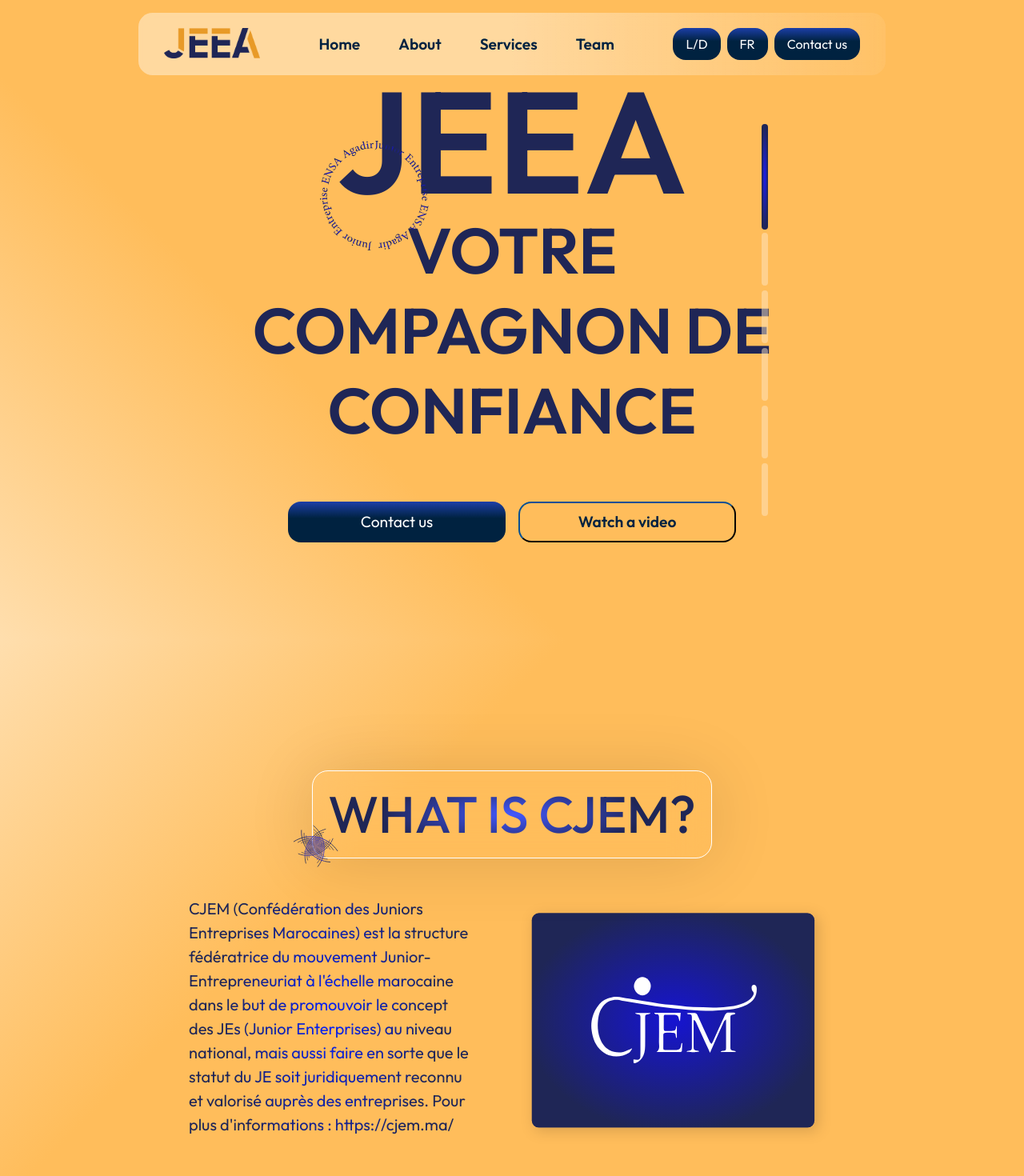
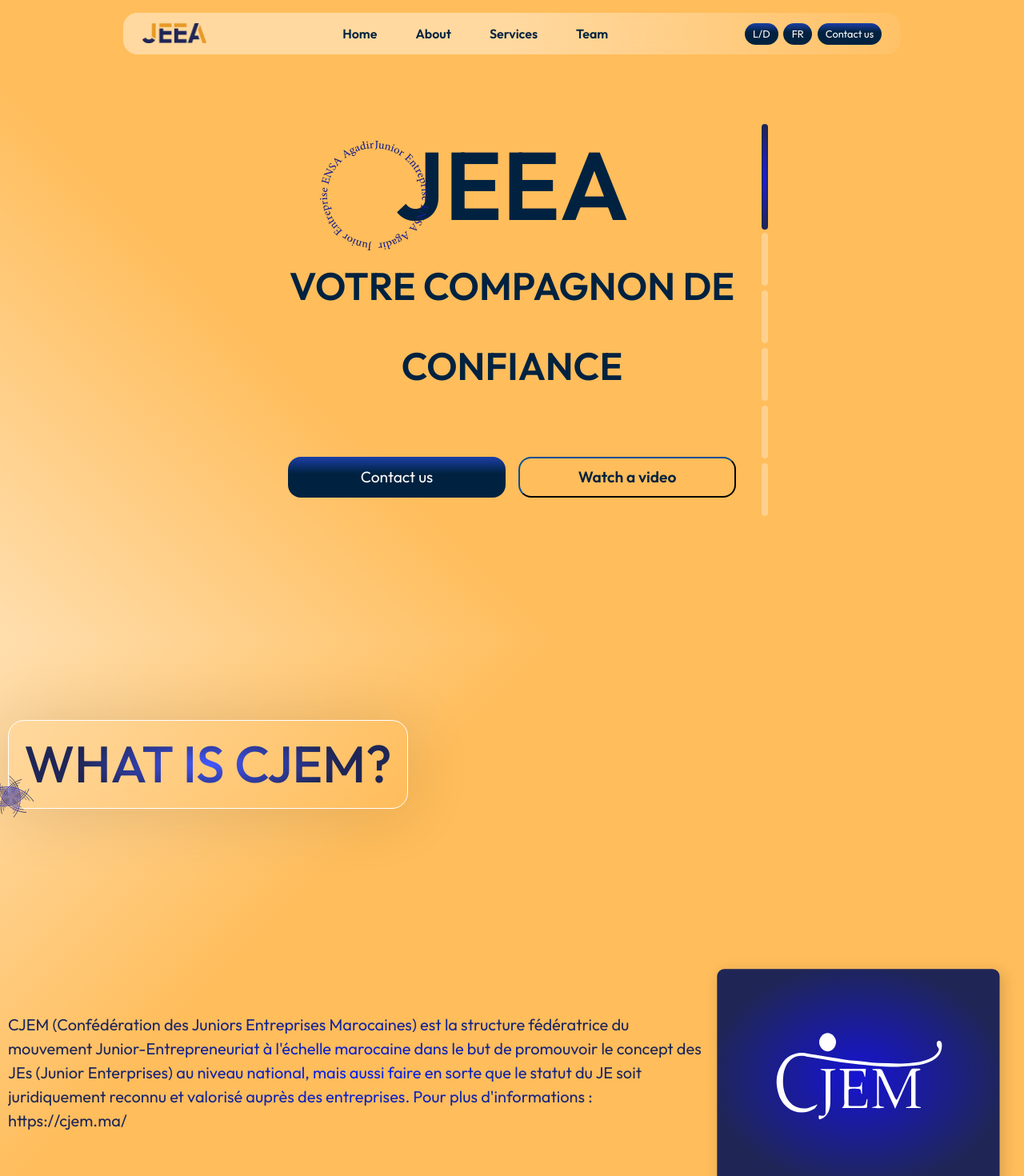
Before and after one commit to hamza-ihind/JEEA_Project, a React (Create React App) app in the folder frontend/: page / in a window 1280 px wide. Shown: the top 1470 px of the page at 80% size. Built offline with nearby package versions, Linux system fonts and the light colour scheme.

Commit message:
changes in code, and some repari

```diff
--- a/frontend/src/components/Cjem/Cjem.scss
+++ b/frontend/src/components/Cjem/Cjem.scss
@@ -9,13 +9,10 @@
   );
 
   &__container {
-    width: 80%;
-    margin: 0 auto;
+    width: 100%;
     display: flex;
     flex-direction: column;
-    justify-content: center;
-    align-items: center;
-    gap: 40px;
+    justify-content: space-around;
 
     .title__container {
       position: relative;
@@ -50,25 +47,23 @@
 
     .content {
       display: flex;
-      justify-content: center;
+      justify-content: space-around;
       align-items: center;
-      gap: 60px;
-      flex-wrap: wrap;
+
       .paragraph {
-        max-width: 350px;
         font-weight: 400;
         font-size: 20px;
         line-height: 30px;
         background: radial-gradient(
-            38.44% 68.39% at 50% 50%,
-            #0621fe 0%,
-            #1f2656 100%
-          )
-          /* warning: gradient uses a rotation that is not supported by CSS and may not behave as expected */;
+          38.44% 68.39% at 50% 50%,
+          #0621fe 0%,
+          #1f2656 100%
+        );
         -webkit-background-clip: text;
         -webkit-text-fill-color: transparent;
         background-clip: text;
       }
+
       .cjemImg {
         width: 398px;
         height: 302px;
--- a/frontend/src/components/Hero/Hero.jsx
+++ b/frontend/src/components/Hero/Hero.jsx
@@ -10,7 +10,7 @@
       <img src={Decoration} alt="decoration" className="hero__decoration" />
       <div className="hero__content">
         <div className="hero__content-text">
-          <span style={{ fontSize: 180 }}>JEEA</span> <br /> VOTRE COMPAGNON DE
+          <span style={{ fontSize: 120 }}>JEEA</span> <br /> VOTRE COMPAGNON DE
           CONFIANCE
         </div>
         <div className="hero__content-buttons">
--- a/frontend/src/components/Hero/Hero.scss
+++ b/frontend/src/components/Hero/Hero.scss
@@ -5,7 +5,6 @@
     rgba(255, 255, 255, 0.5) 0%,
     rgba(255, 189, 91, 1) 34%
   );
-
   display: flex;
   justify-content: center;
   align-items: center;
@@ -29,15 +28,16 @@
     justify-content: center;
     align-items: center;
     flex-direction: column;
+    gap: 2rem;
 
-    gap: 2rem;
     &-text {
-      color: var(--secondary-color);
+      color: var(--dark-color);
       line-height: 100px;
-      font-size: 5rem;
+      font-size: 3rem;
       font-weight: 1000;
       margin-bottom: 2rem;
     }
+
     &-buttons {
       display: flex;
       gap: 1rem;
--- a/frontend/src/components/navbar/Navbar.scss
+++ b/frontend/src/components/navbar/Navbar.scss
@@ -3,7 +3,7 @@
   display: flex;
   justify-content: center;
   align-items: center;
-  padding: 1rem 3.5rem;
+  padding: 1rem 2rem;
   position: fixed;
   width: 100%;
 
@@ -11,7 +11,7 @@
     display: flex;
     justify-content: space-between;
     width: 80%;
-    padding: 1.2rem 2rem;
+    padding: 0.8rem 1.5rem;
     background: linear-gradient(
       90deg,
       rgba(255, 255, 255, 0.418) 50%,
@@ -20,10 +20,12 @@
     backdrop-filter: blur(8px);
     border-radius: 1.1rem;
   }
+
   &__img {
     height: 100%;
-    width: 120px;
+    width: 80px;
   }
+
   &__links {
     display: flex;
     justify-content: space-between;
@@ -32,19 +34,22 @@
     padding: 0;
     margin: 0;
     gap: 3em;
+
     li,
     a {
-      font-size: 1.2rem;
+      font-size: 1rem;
       font-weight: 600;
       text-decoration: none;
       color: var(--dark-color);
       transition: all 0.3s;
     }
+
     li,
     a:hover {
       color: var(--secondary-color);
     }
   }
+
   &__features {
     display: flex;
     justify-content: space-between;
@@ -52,14 +57,16 @@
     list-style: none;
     padding: 0;
     margin: 0;
-    gap: 0.5em;
+    gap: 0.4em;
+
     li {
-      font-size: 1rem;
+      font-size: 0.8rem;
       font-weight: 600;
       text-decoration: none;
       color: black;
     }
   }
+
   &__button {
     background: linear-gradient(
       0deg,
@@ -69,6 +76,6 @@
     color: white;
     border: 0;
     border-radius: 1rem;
-    padding: 0.5em 1em;
+    padding: 0.3em 0.8em;
   }
 }
```
